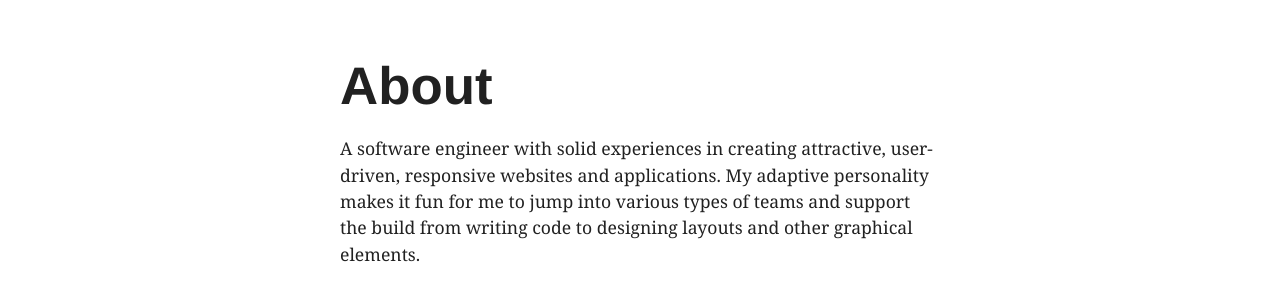
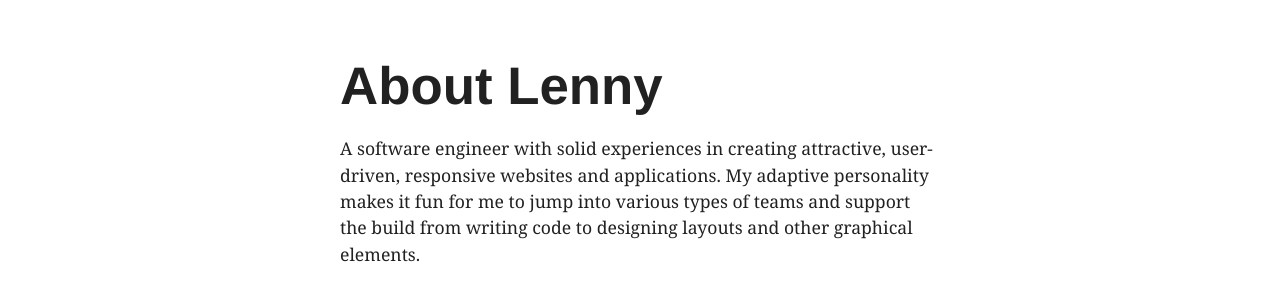
Before and after one commit to Loonz206/lp-site, a Gatsby site: page /about in a window 1280 px wide. Shown: the part 327-628 px from the top of the page. Built offline with nearby package versions, Linux system fonts and the light colour scheme; Gatsby itself is replaced by a stand-in of ours.

Commit message:
refactor: 💡 about.jsx
updated to test ci

```diff
--- a/src/pages/about.jsx
+++ b/src/pages/about.jsx
@@ -4,7 +4,7 @@ import Layout from "../components/Layout/Layout";
 const About = () => {
   return (
     <Layout>
-      <h1>About</h1>
+      <h1>About Lenny</h1>
       <p>
         A software engineer with solid experiences in creating attractive,
         user-driven, responsive websites and applications. My adaptive
```
